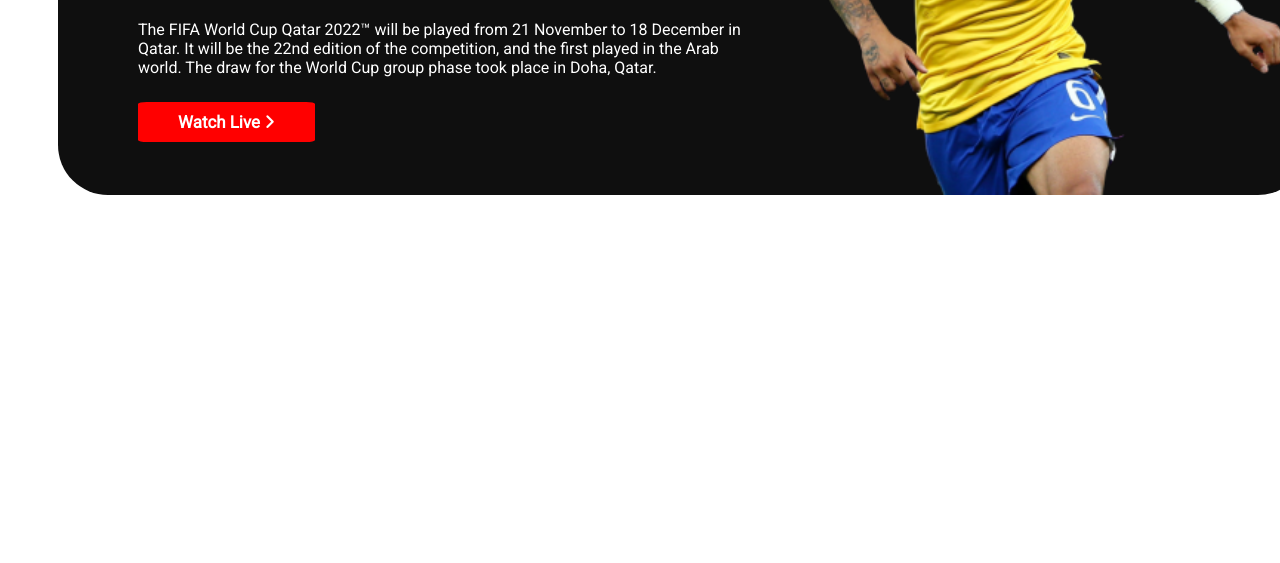
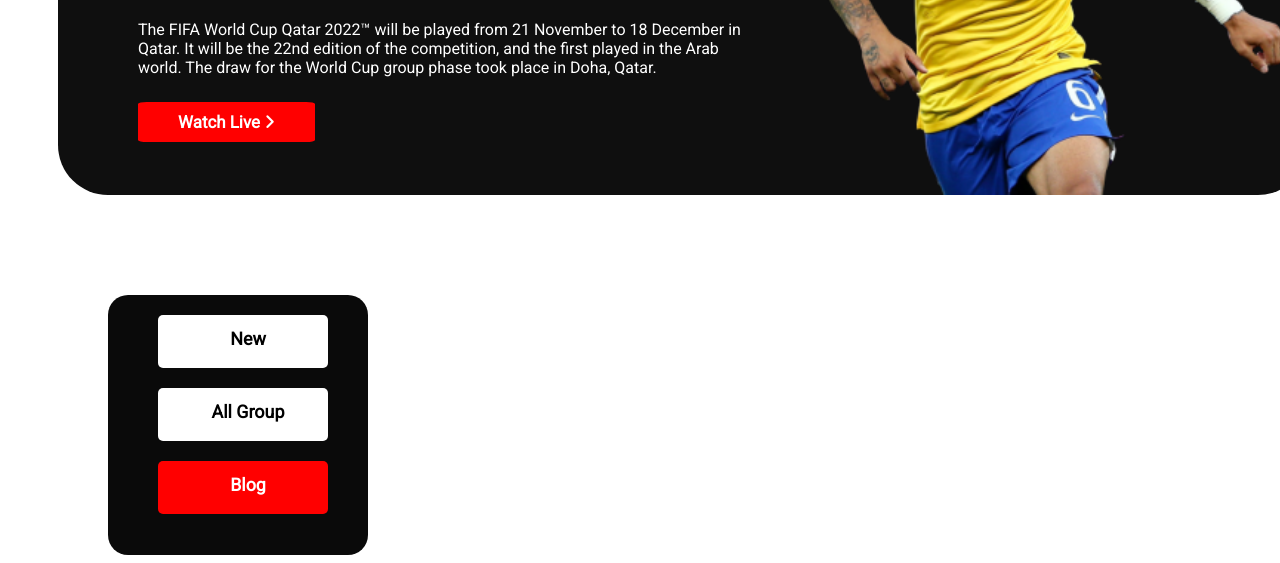
Before and after one commit to sakibhasan42/assingment-part-2, a plain HTML site: page index.html in a window 1280 px wide. Shown: the part 355-918 px from the top of the page. Before the commit the page ends 800 px from the top, so only its background shows below. Drawn offline with Linux system fonts and the light colour scheme; a web font is replaced by a local one.

Commit message:
new commit

```diff
--- a/index.html
+++ b/index.html
@@ -44,6 +44,37 @@
         </section>
     </header>
     <!-- hrader end -->
+
+    <section>
+        <div class="sum-container">
+            <div class="main-contailer">
+                <section class="all-main">
+
+                    <div class="samll-box-xontainer">
+                        <div class="box-1">
+
+                            <a class="box-1" target="_blank"
+                                href="https://www.fifa.com/fifaplus/en/tournaments/mens/worldcup/qatar2022">New</a>
+
+                        </div>
+                        <div class="box-2">
+
+                            <a class="box-2" target="_blank"
+                                href="https://www.fifa.com/fifaplus/en/tournaments/mens/worldcup/qatar2022">All
+                                Group</a>
+
+                        </div>
+                        <div class="box-3">
+
+                            <a class="box-3" target="_blank"
+                                href="https://www.fifa.com/fifaplus/en/tournaments/mens/worldcup/qatar2022">Blog </a>
+
+                        </div>
+
+                    </div>
+            </div>
+        </div>
+    </section>
 </body>
 
 </html>
--- a/style.css
+++ b/style.css
@@ -56,3 +56,70 @@
     border-radius: 5%;
 
 }
+
+/* container start here  */
+.main-contailer {
+    height: 260px;
+    width: 260px;
+    background-color: rgba(0, 0, 0, 0.959);
+    margin-left: 100px;
+    border-radius: 20px;
+    display: flex;
+    flex-direction: column;
+}
+
+.box-1 {
+    height: 40px;
+    width: 150px;
+    background-color: white;
+    margin-top: 20px;
+    margin-left: 50px;
+    border-radius: 5px;
+    text-align: center;
+    margin-bottom: 10px;
+    text-decoration: none;
+    text-decoration: none;
+    color: black;
+    font-size: 2ex;
+    font-weight: 800;
+    padding-right: 20px;
+    padding-top: 13px;
+
+
+
+}
+
+.box-2 {
+    height: 40px;
+    width: 150px;
+    background-color: white;
+    margin-top: 20px;
+    margin-left: 50px;
+    border-radius: 5px;
+    text-align: center;
+    font-size: 2ex;
+    font-weight: 800;
+    text-decoration: none;
+    color: black;
+    font-size: 2ex;
+    font-weight: 800;
+    padding-right: 20px;
+    padding-top: 13px;
+}
+
+.box-3 {
+    height: 40px;
+    width: 150px;
+    background-color: red;
+    margin-top: 20px;
+    margin-left: 50px;
+    border-radius: 5px;
+    text-align: center;
+
+    color: white;
+    font-size: 2ex;
+    font-weight: 800;
+    text-decoration: none;
+    padding-right: 20px;
+    padding-top: 13px;
+}
```
